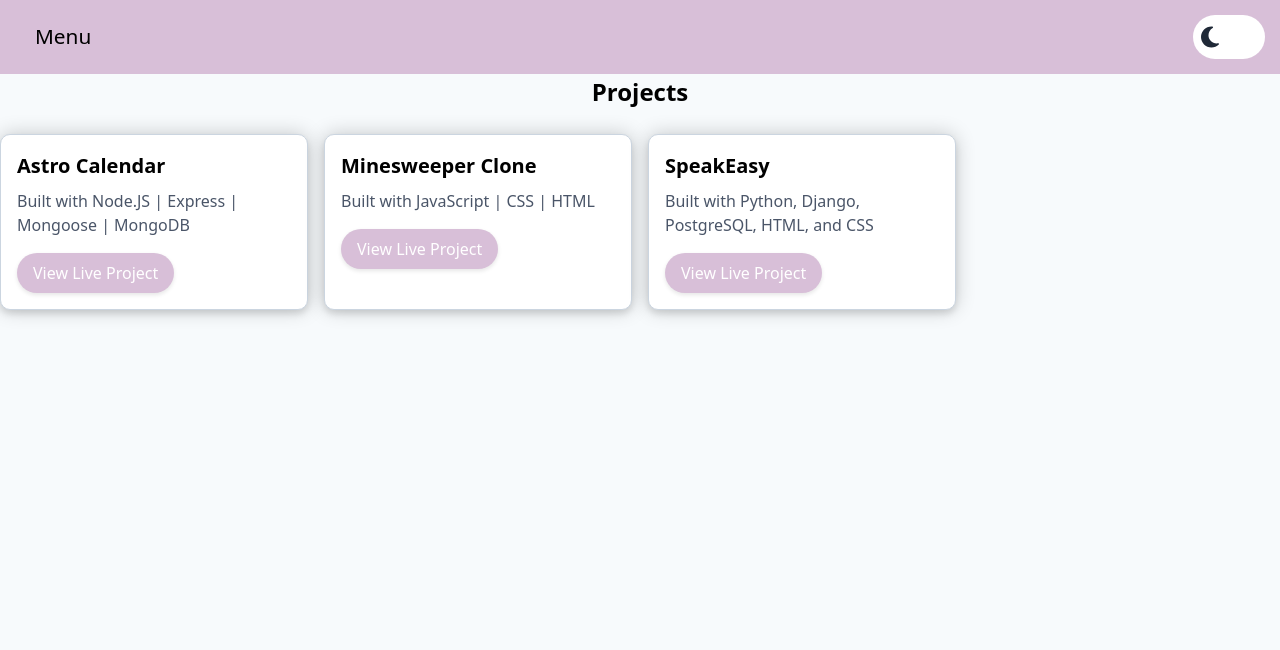
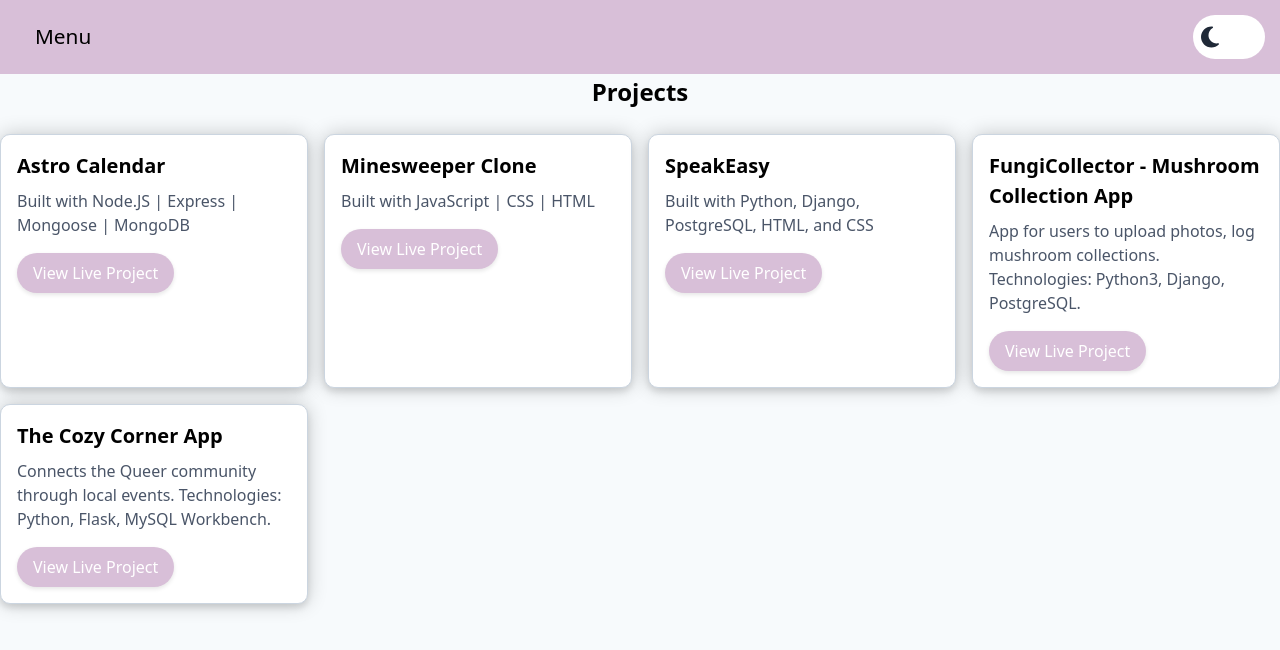
Before and after one commit to LeeLoo3434/PortfolioLola, a React (Create React App) app: page /projects in a window 1280 px wide. Shown: the top 650 px of the page. Built offline with nearby package versions, Linux system fonts and the light colour scheme.

Commit message:
added 2 in progress projects

```diff
--- a/package.json
+++ b/package.json
@@ -43,5 +43,9 @@
       "last 1 firefox version",
       "last 1 safari version"
     ]
+  },
+  "devDependencies": {
+    "@babel/plugin-proposal-private-property-in-object": "^7.21.11",
+    "@babel/plugin-transform-private-property-in-object": "^7.22.11"
   }
 }
--- a/src/pages/ProjectPage.jsx
+++ b/src/pages/ProjectPage.jsx
@@ -18,6 +18,17 @@
     title: "SpeakEasy",
     description: "Built with Python, Django, PostgreSQL, HTML, and CSS",
     link: "https://github.com/LeeLoo3434/speakeasy"
+  },
+
+  {
+    title: "FungiCollector - Mushroom Collection App",
+    description: "App for users to upload photos, log mushroom collections. Technologies: Python3, Django, PostgreSQL.",
+    link: "https://github.com/LeeLoo3434/FungiCollector"
+  },
+  {
+    title: "The Cozy Corner App",
+    description: "Connects the Queer community through local events. Technologies: Python, Flask, MySQL Workbench.",
+    link: "https://github.com/LeeLoo3434/The_cozy_corner"
   }
 ];
 
--- a/tailwind.config.js
+++ b/tailwind.config.js
@@ -1,6 +1,7 @@
 /** @type {import('tailwindcss').Config} */
-module.exports = {
-  purge: ["./index.html", "./src/**/*.{js,ts,jsx,tsx}"],
+export default {
+  content: ["./index.html", "./src/**/*.{js,ts,jsx,tsx}",
+  ],
   theme: {
     extend: {},
   },
```
Also changed, not shown: 1 other file (tests, documents, lock files or other folders).
